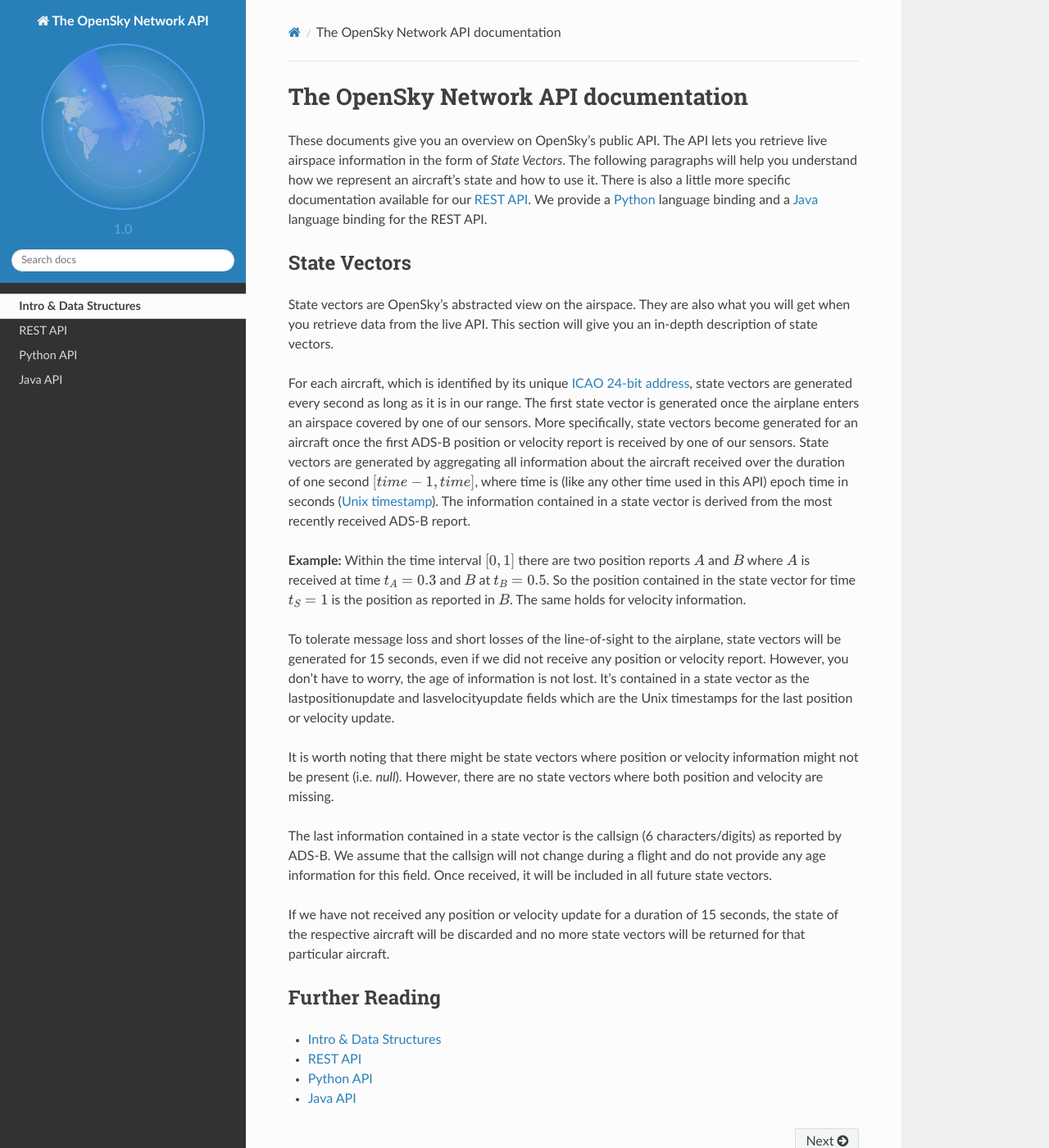
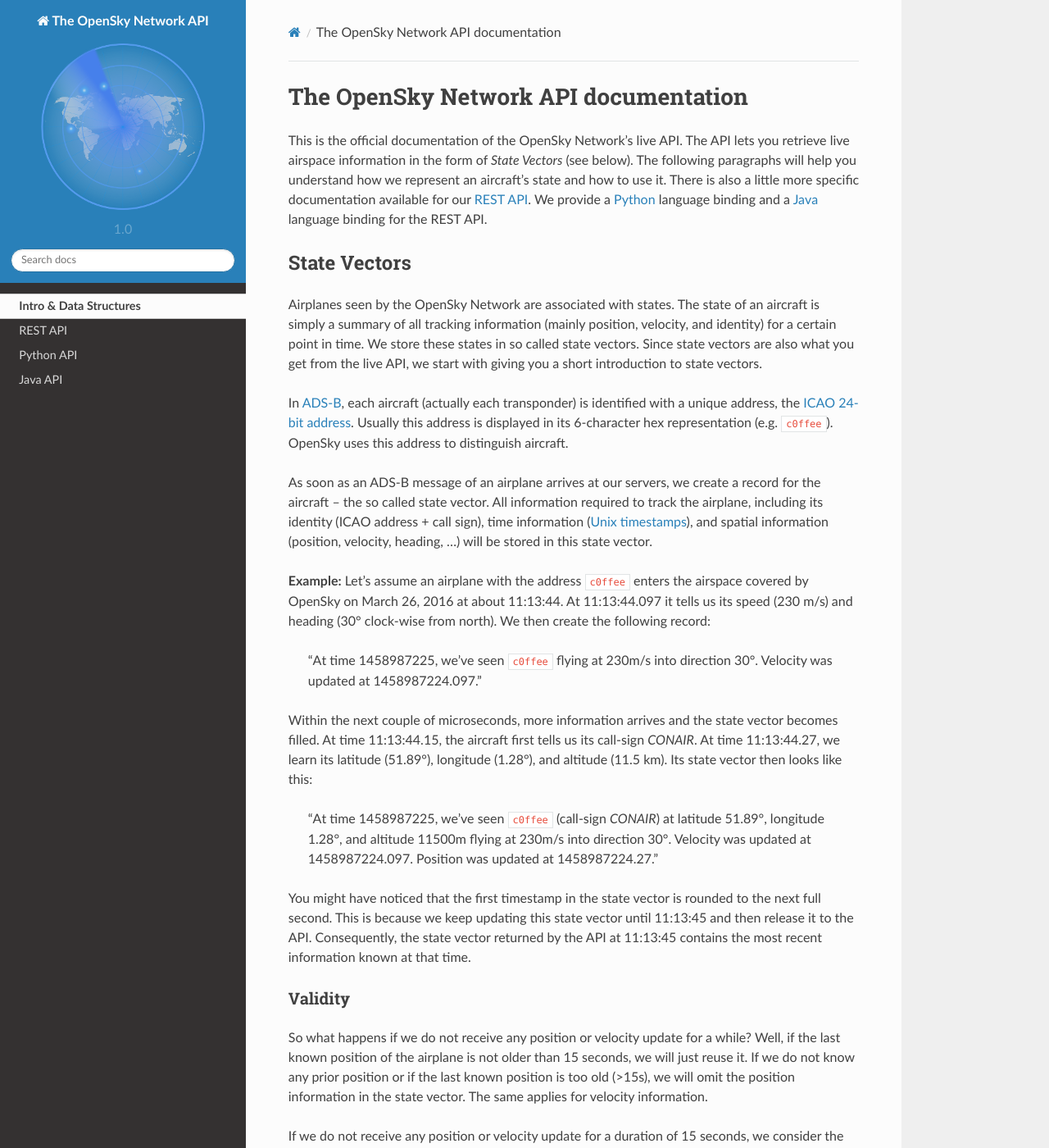
Before and after one commit to openskynetwork/opensky-api, a Sphinx documentation site: the page built from docs/index.rst, in a window 1280 px wide and 1400 px high. Shown: the whole window at 82% size. Built offline with Sphinx 7.4.7 and the Read the Docs theme 2.0.0, drawn with Linux system fonts in a browser that asks for light colours; some of the changed text lies outside the part shown.

Commit message:
New introduction to state vectors

```diff
--- a/docs/index.rst
+++ b/docs/index.rst
@@ -6,28 +6,34 @@
 The OpenSky Network API documentation
 =====================================
 
-These documents give you an overview on OpenSky's public API. The API lets you retrieve live airspace information in the form of *State Vectors*. The following paragraphs will help you understand how we represent an aircraft's state and how to use it. There is also a little more specific documentation available for our :doc:`REST API <rest>`. We provide a :doc:`Python <python>` language binding and a :doc:`Java <java>` language binding for the REST API.
+This is the official documentation of the OpenSky Network's live API. The API lets you retrieve live airspace information in the form of *State Vectors* (see below). The following paragraphs will help you understand how we represent an aircraft's state and how to use it. There is also a little more specific documentation available for our :doc:`REST API <rest>`. We provide a :doc:`Python <python>` language binding and a :doc:`Java <java>` language binding for the REST API.
 
 .. _state-vectors:
 
 State Vectors
 -------------
 
-State vectors are OpenSky's abstracted view on the airspace. They are also what you will get when you retrieve data from the live API. This section will give you an in-depth description of state vectors.
+Airplanes seen by the OpenSky Network are associated with states. The state of an aircraft is simply a summary of all tracking information (mainly position, velocity, and identity) for a certain point in time. We store these states in so called state vectors. Since state vectors are also what you get from the live API, we start with giving you a short introduction to state vectors.
 
-For each aircraft, which is identified by its unique `ICAO 24-bit address <https://en.wikipedia.org/wiki/Aviation_transponder_interrogation_modes#ICAO_24-bit_address>`_, state vectors are generated every second as long as it is in our range. The first state vector is generated once the airplane enters an airspace covered by one of our sensors. More specifically, state vectors become generated for an aircraft once the first ADS-B position or velocity report is received by one of our sensors. State vectors are generated by aggregating all information about the aircraft received over the duration of one second :math:`[time -1, time]`, where time is (like any other time used in this API) epoch time in seconds (`Unix timestamp <https://en.wikipedia.org/wiki/Unix_time>`_). The information contained in a state vector is derived from the most recently received ADS-B report.
+In `ADS-B <https://en.wikipedia.org/wiki/Automatic_dependent_surveillance_%E2%80%93_broadcast>`_, each aircraft (actually each transponder) is identified with a unique address, the `ICAO 24-bit address <https://en.wikipedia.org/wiki/Aviation_transponder_interrogation_modes#ICAO_24-bit_address>`_. Usually this address is displayed in its 6-character hex representation (e.g. ``c0ffee``). OpenSky uses this address to distinguish aircraft.
 
-**Example:** Within the time interval :math:`[0, 1]` there are two position reports :math:`A` and :math:`B` where :math:`A` is received at time :math:`t_A = 0.3` and :math:`B` at :math:`t_B = 0.5`. So the position contained in the state vector for time :math:`t_S = 1` is the position as reported in :math:`B`. The same holds for velocity information.
+As soon as an ADS-B message of an airplane arrives at our servers, we create a record for the aircraft -- the so called state vector. All information required to track the airplane, including its identity (ICAO address + call sign), time information (`Unix timestamps <https://en.wikipedia.org/wiki/Unix_time>`_), and spatial information (position, velocity, heading, ...) will be stored in this state vector.
 
-To tolerate message loss and short losses of the line-of-sight to the airplane, state vectors will be generated for 15 seconds, even if we did not receive any position or velocity report. However, you don't have to worry, the age of information is not lost. It's contained in a state vector as the lastpositionupdate and lasvelocityupdate fields which are the Unix timestamps for the last position or velocity update.
+**Example:** Let's assume an airplane with the address ``c0ffee`` enters the airspace covered by OpenSky on March 26, 2016 at about 11:13:44. At 11:13:44.097 it tells us its speed (230 m/s) and heading (30° clock-wise from north). We then create the following record:
 
-It is worth noting that there might be state vectors where position or velocity information might not be present (i.e. *null*). However, there are no state vectors where both position and velocity are missing.
+    "At time 1458987225, we've seen ``c0ffee`` flying at 230m/s into direction 30°. Velocity was updated at 1458987224.097."
 
-The last information contained in a state vector is the callsign (6 characters/digits) as reported by ADS-B. We assume that the callsign will not change during a flight and do not provide any age information for this field. Once received, it will be included in all future state vectors.
+Within the next couple of microseconds, more information arrives and the state vector becomes filled. At time 11:13:44.15, the aircraft first tells us its call-sign *CONAIR*. At time 11:13:44.27, we learn its latitude (51.89°), longitude (1.28°), and altitude (11.5 km). Its state vector then looks like this:
 
-If we have not received any position or velocity update for a duration of 15 seconds, the state of the respective aircraft will be discarded and no more state vectors will be returned for that particular aircraft.
+    "At time 1458987225, we've seen ``c0ffee`` (call-sign *CONAIR*) at latitude 51.89°, longitude 1.28°, and altitude 11500m flying at 230m/s into direction 30°. Velocity was updated at 1458987224.097. Position was updated at 1458987224.27."
 
+You might have noticed that the first timestamp in the state vector is rounded to the next full second. This is because we keep updating this state vector until 11:13:45 and then release it to the API. Consequently, the state vector returned by the API at 11:13:45 contains the most recent information known at that time.
 
+Validity
+""""""""
+So what happens if we do not receive any position or velocity update for a while? Well, if the last known position of the airplane is not older than 15 seconds, we will just reuse it. If we do not know any prior position or if the last known position is too old (>15s), we will omit the position information in the state vector. The same applies for velocity information.
+
+If we do not receive any position or velocity update for a duration of 15 seconds, we consider the state vector obsolete and the API won't return any further state vector for the respective airplane.
 
 Further Reading
 ---------------
```
